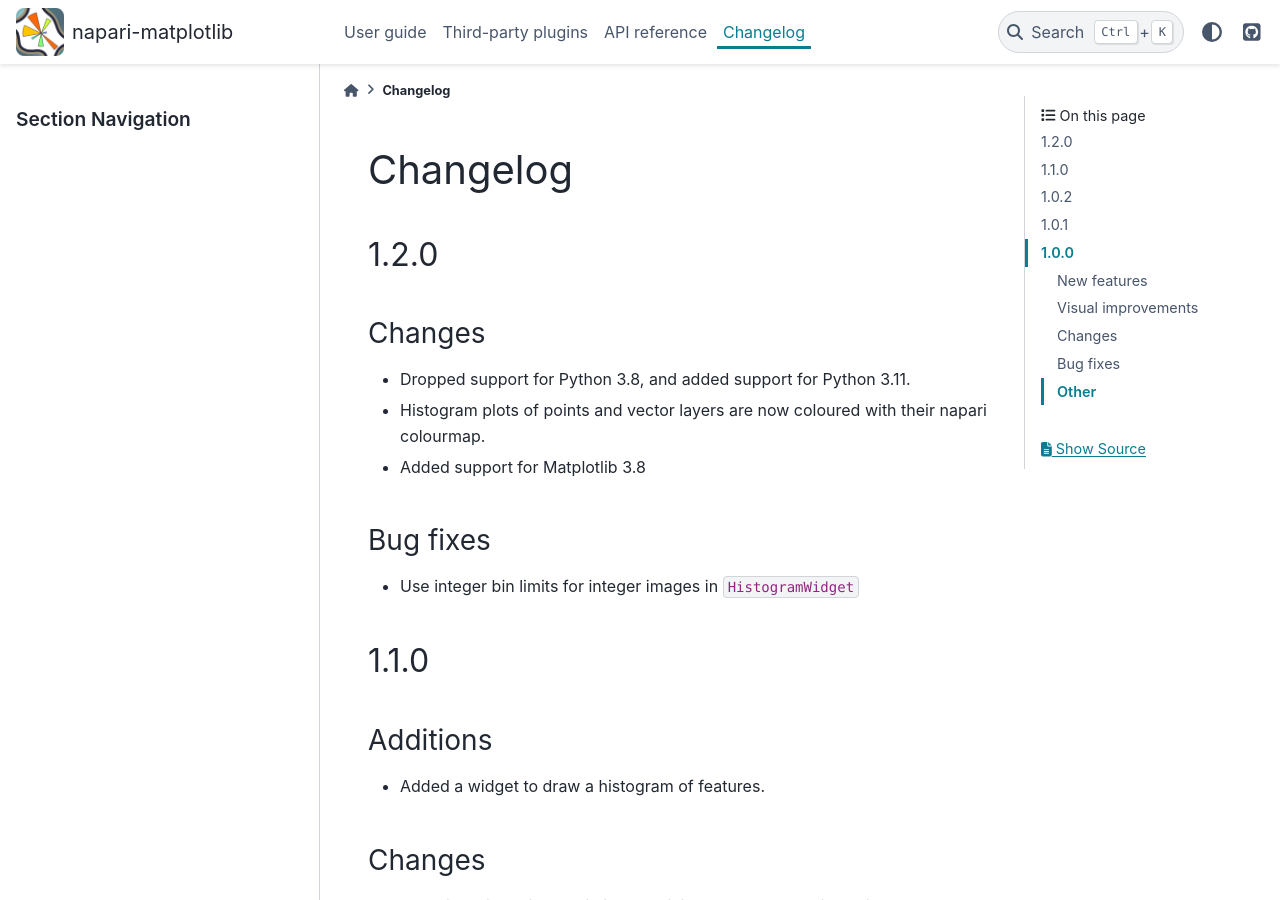
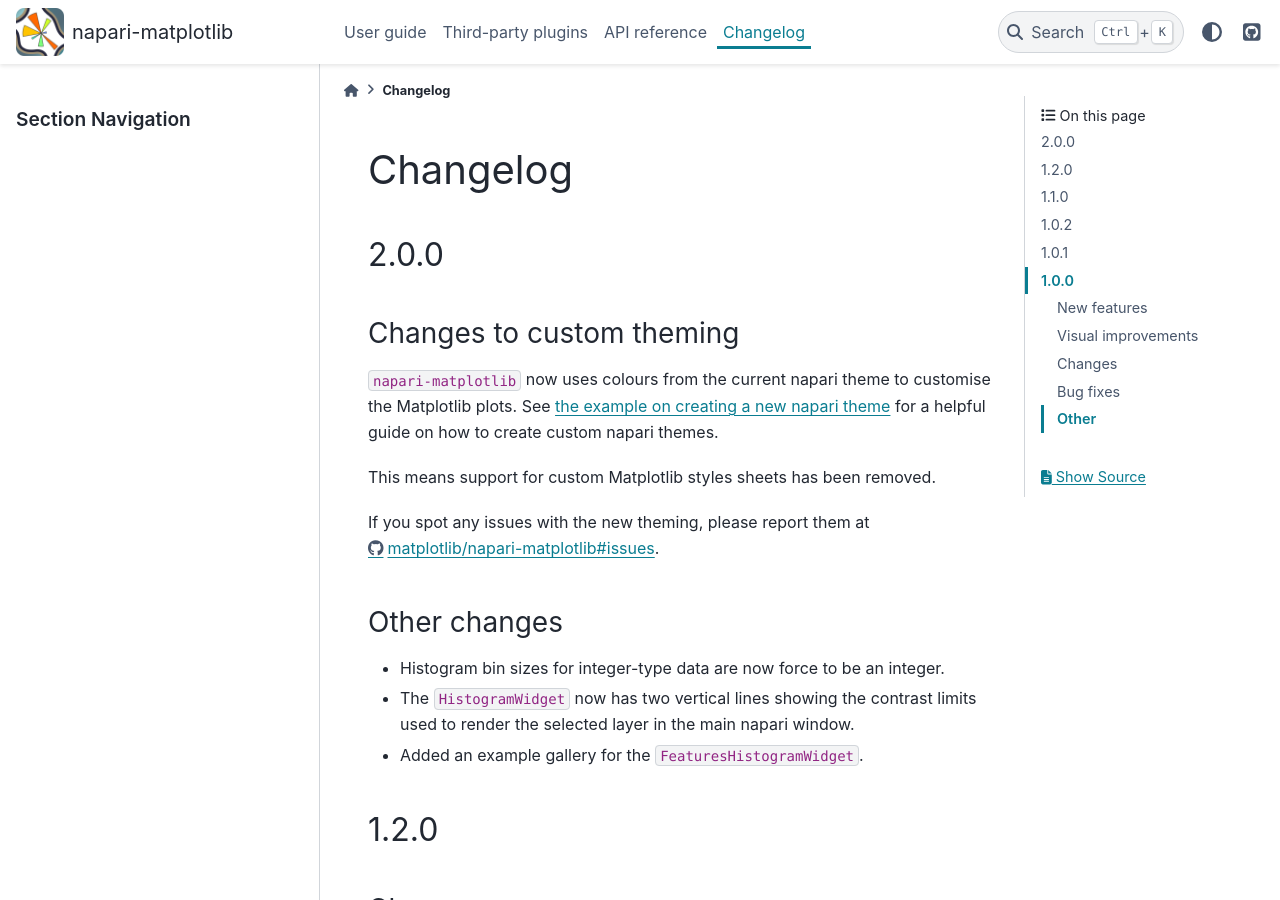
Before and after one commit to matplotlib/napari-matplotlib, a Sphinx documentation site: the page built from docs/changelog.rst, in a window 1280 px wide and 900 px high. Built offline with Sphinx 7.4.7 and the PyData theme 0.15.4, drawn with Linux system fonts in a browser that asks for light colours; pages that are not in the unit, such as notebooks, are missing from menus.

Commit message:
Add changelog for 2.0

```diff
--- a/docs/changelog.rst
+++ b/docs/changelog.rst
@@ -1,5 +1,26 @@
 Changelog
 =========
+2.0.0
+-----
+Changes to custom theming
+~~~~~~~~~~~~~~~~~~~~~~~~~
+``napari-matplotlib`` now uses colours from the current napari theme to customise the
+Matplotlib plots. See `the example on creating a new napari theme
+<https://napari.org/stable/gallery/new_theme.html>`_ for a helpful guide on how to
+create custom napari themes.
+
+This means support for custom Matplotlib styles sheets has been removed.
+
+If you spot any issues with the new theming, please report them at
+https://github.com/matplotlib/napari-matplotlib/issues.
+
+Other changes
+~~~~~~~~~~~~~
+- Histogram bin sizes for integer-type data are now force to be an integer.
+- The ``HistogramWidget`` now has two vertical lines showing the contrast limits used
+  to render the selected layer in the main napari window.
+- Added an example gallery for the ``FeaturesHistogramWidget``.
+
 1.2.0
 -----
 Changes
@@ -7,10 +28,6 @@ Changes
 - Dropped support for Python 3.8, and added support for Python 3.11.
 - Histogram plots of points and vector layers are now coloured with their napari colourmap.
 - Added support for Matplotlib 3.8
-
-Bug fixes
-~~~~~~~~~
-- Use integer bin limits for integer images in ``HistogramWidget``
 
 1.1.0
 -----
```
